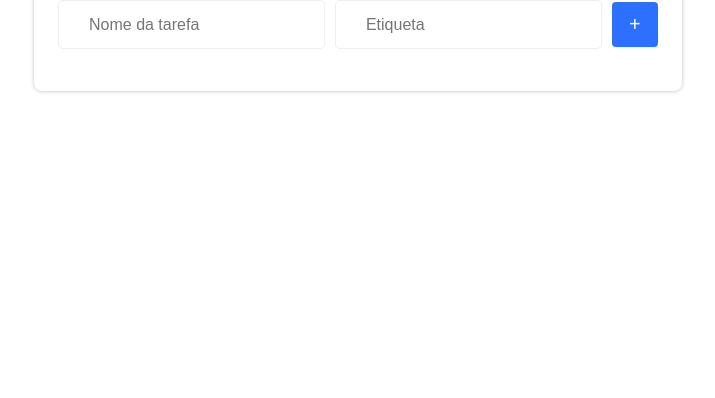
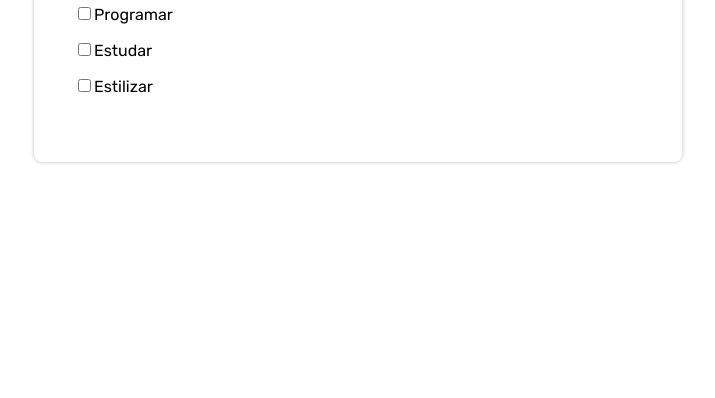
Before and after one commit to GabrielEnzoMurai/RID01234_Desafio03, a plain HTML site: page index.html in a window 1280 px wide. Shown: the part 402-800 px from the top of the page, without its empty margins (282-997 px from the left). Drawn offline with Linux system fonts and the light colour scheme.

Commit message:
List add

```diff
--- a/index.html
+++ b/index.html
@@ -7,6 +7,7 @@
     <link rel="preconnect" href="https://fonts.googleapis.com">
     <link rel="preconnect" href="https://fonts.gstatic.com" crossorigin>
     <link href="https://fonts.googleapis.com/css2?family=Rubik:ital,wght@0,300..900;1,300..900&display=swap" rel="stylesheet">
+    <script src="./index.js"></script>
     <title>Gerenciador de Tarefas</title>
 </head>
 <body>
@@ -31,7 +32,7 @@
             </form>
         </section>
         <section class="task-list">
-            <ul id="list-item"></ul>
+            <ul id="item-list"></ul>
         </section>
         <footer id="footer-section"></footer>
     </main>
--- a/index.js
+++ b/index.js
@@ -0,0 +1,40 @@
+let tasks = [
+    {id: 1, taskName: 'Programar', etiqueta: 'JS', checked: false},
+    {id: 1, taskName: 'Estudar', etiqueta: 'HTML', checked: false},
+    {id: 1, taskName: 'Estilizar', etiqueta: 'CSS', checked: false},
+]
+
+const getCheckboxInput = ({id, taskName, etiqueta, checked}) => {
+    const checkbox = document.createElement('input')
+    const label = document.createElement('label')
+    const wrapper = document.createElement('div')
+    const checkboxId = `${id}-checkbox`
+
+    checkbox.type = 'checkbox'
+    checkbox.id = checkboxId
+    checkbox.checked = checked
+
+    label.textContent = taskName
+    label.htmlFor = checkboxId
+
+    wrapper.className = 'checkbox-label-container'
+
+    wrapper.appendChild(checkbox)
+    wrapper.appendChild(label)
+
+    return wrapper
+}
+
+window.onload = function() {
+    tasks.forEach((task) => {
+        const checkbox = getCheckboxInput(task)
+
+        const list = document.getElementById('item-list');
+        const toDo = document.createElement('li');
+
+        toDo.id = task.id;
+        toDo.appendChild(checkbox)
+
+        list.appendChild(toDo);
+    })
+}
--- a/style.css
+++ b/style.css
@@ -28,6 +28,8 @@ main {
     border-radius: .8rem;
     padding: 3.2rem 2.4rem;
     box-shadow: 0px 0px 4px 0px rgba(0, 0, 0, 0.25);
+    display: flex;
+    flex-direction: column;
 }
 
 #create-task-form {
@@ -67,3 +69,19 @@ main {
         opacity: .8;
     }
 }
+
+.task-list {
+    margin: 0.8rem 0 1.6rem;
+    min-height: 5rem;
+
+    & > ul {
+        padding-inline-start: 0rem;
+        min-height: 6rem;
+    }
+
+    & > ul > li {
+        list-style: none;
+        padding: .8rem 1.6rem;
+        font-size: 1.6rem;
+    }
+}
```
